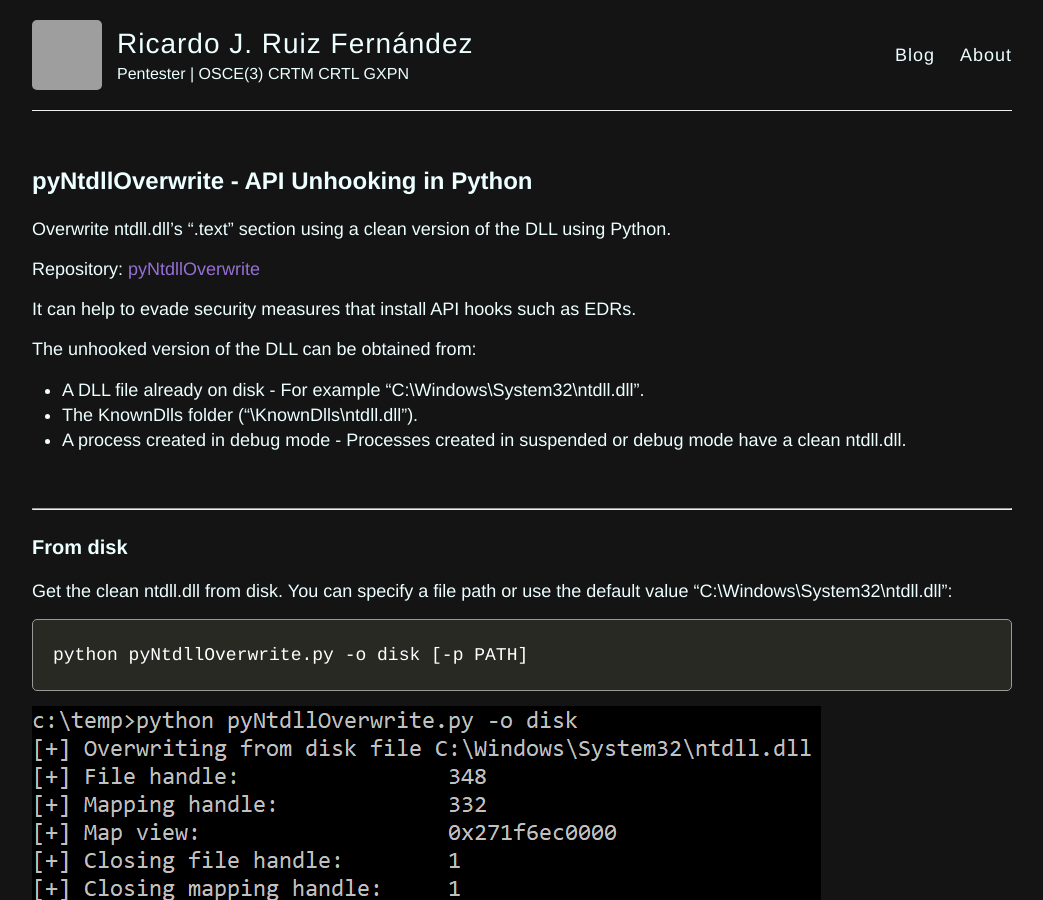
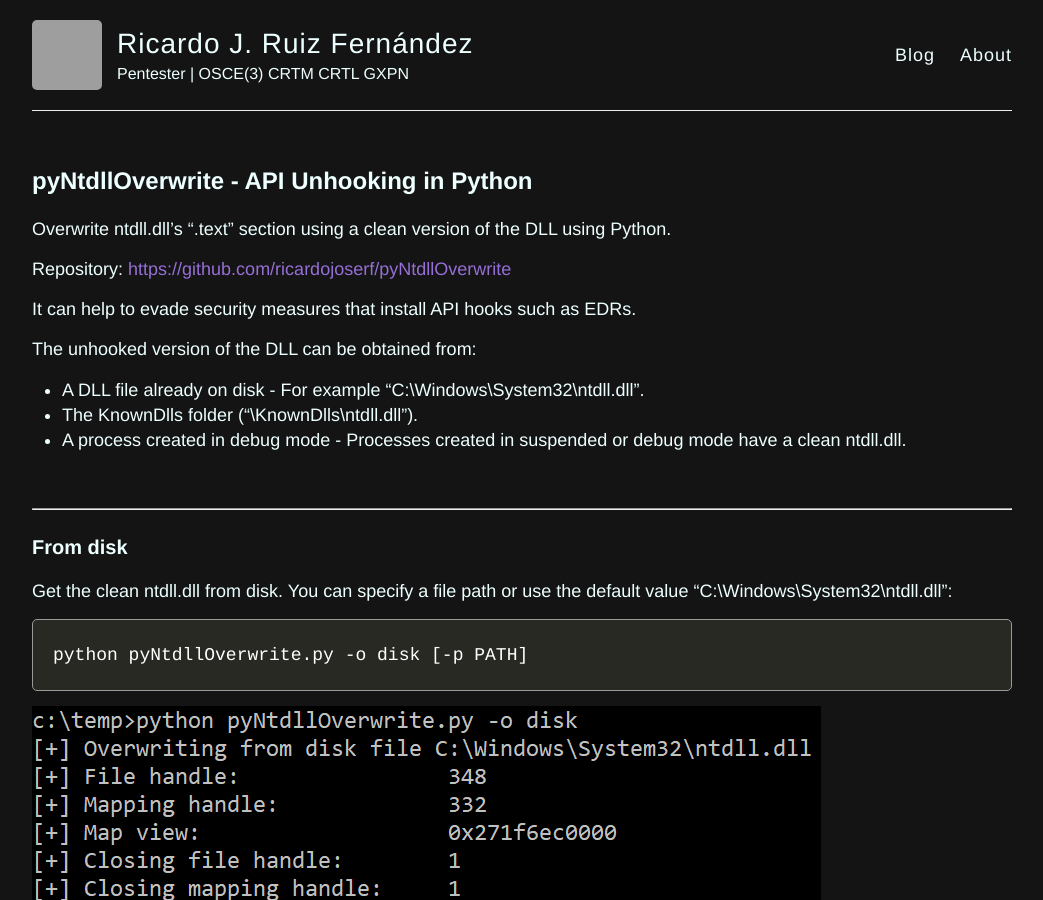
Before and after one commit to ricardojoserf/ricardojoserf.github.io, a Jekyll site: the page built from _posts/2024-7-9-pyntdlloverwrite.md, in a window 1280 px wide and 900 px high. Shown: the whole window, without its empty margins (118-1161 px from the left). Built offline with Jekyll 4.4.1, drawn with Linux system fonts in a browser that asks for light colours; some of the changed lines change nothing that is shown; grey boxes are pictures that could not be loaded.

Commit message:
Update 2024-7-9-pyntdlloverwrite.md

```diff
--- a/_posts/2024-7-9-pyntdlloverwrite.md
+++ b/_posts/2024-7-9-pyntdlloverwrite.md
@@ -9,7 +9,7 @@ Overwrite ntdll.dll's ".text" section using a clean version of the DLL using Pyt
 
 <!--more-->
 
-Repository: [pyNtdllOverwrite](https://github.com/ricardojoserf/pyNtdllOverwrite)
+Repository: [https://github.com/ricardojoserf/pyNtdllOverwrite](https://github.com/ricardojoserf/pyNtdllOverwrite)
 
 
 It can help to evade security measures that install API hooks such as EDRs.
```
